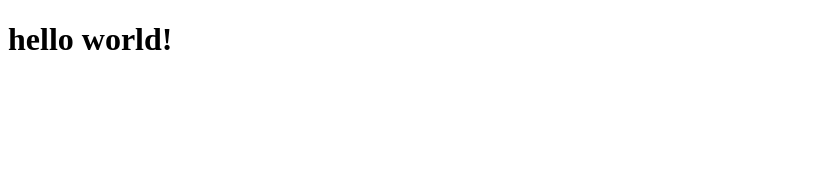
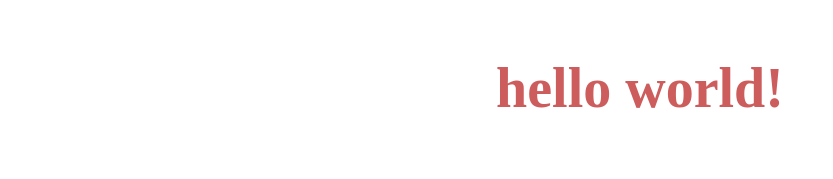
Before and after one commit to ManishSharma-17/practice-merge-conflicts, a plain HTML site: page index.html in a window 1280 px wide. Shown: the whole page, without its empty margins (0-833 px from the left). Drawn offline with Linux system fonts and the light colour scheme.

Commit message:
page mainheading decoration

```diff
--- a/assets/css/style.css
+++ b/assets/css/style.css
@@ -0,0 +1,15 @@
+* {
+    padding: 0;
+    margin: 0;
+    list-style-type: none;
+    text-decoration: none;
+    box-sizing: border-box;
+}
+
+h1.mainHeading {
+    font-size: 3.5rem;
+    color: indianred;
+    text-align: center;
+    padding-top: 1em;
+    padding-bottom: 1em;
+}
--- a/index.html
+++ b/index.html
@@ -9,7 +9,7 @@
 </head>
 
 <body>
-    <h1>hello world!</h1>
+    <h1 class="mainHeading">hello world!</h1>
     <script src="./assets/js/custom.js"></script>
 </body>
 
```
